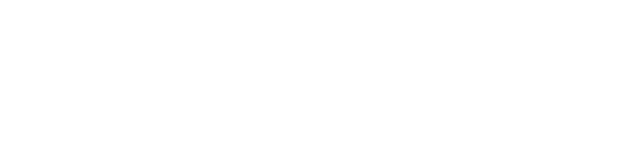
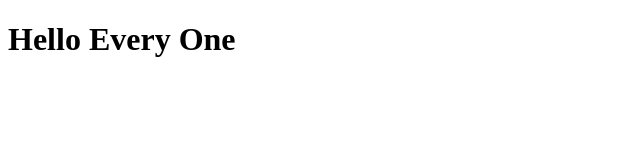
Before and after one commit to Shashwat1319/FrontEnd, a plain HTML site: page index.html in a window 1280 px wide. Shown: the whole page, without its empty margins (0-640 px from the left). Drawn offline with Linux system fonts and the light colour scheme.

Commit message:
h1 changes

```diff
--- a/index.html
+++ b/index.html
@@ -6,6 +6,6 @@
     <title>Document</title>
 </head>
 <body>
-
+    <h1>Hello Every One </h1>
 </body>
 </html>
```
